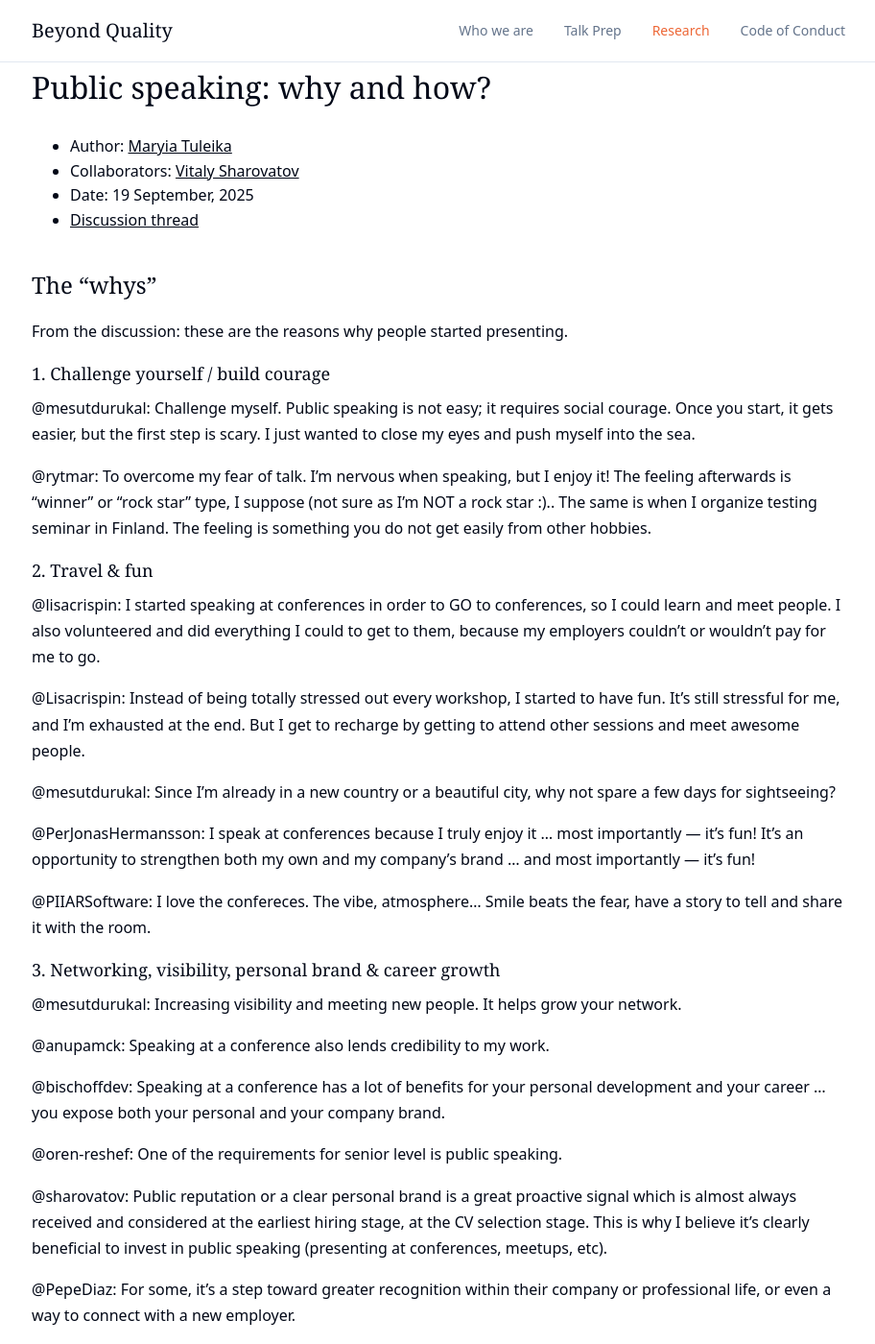
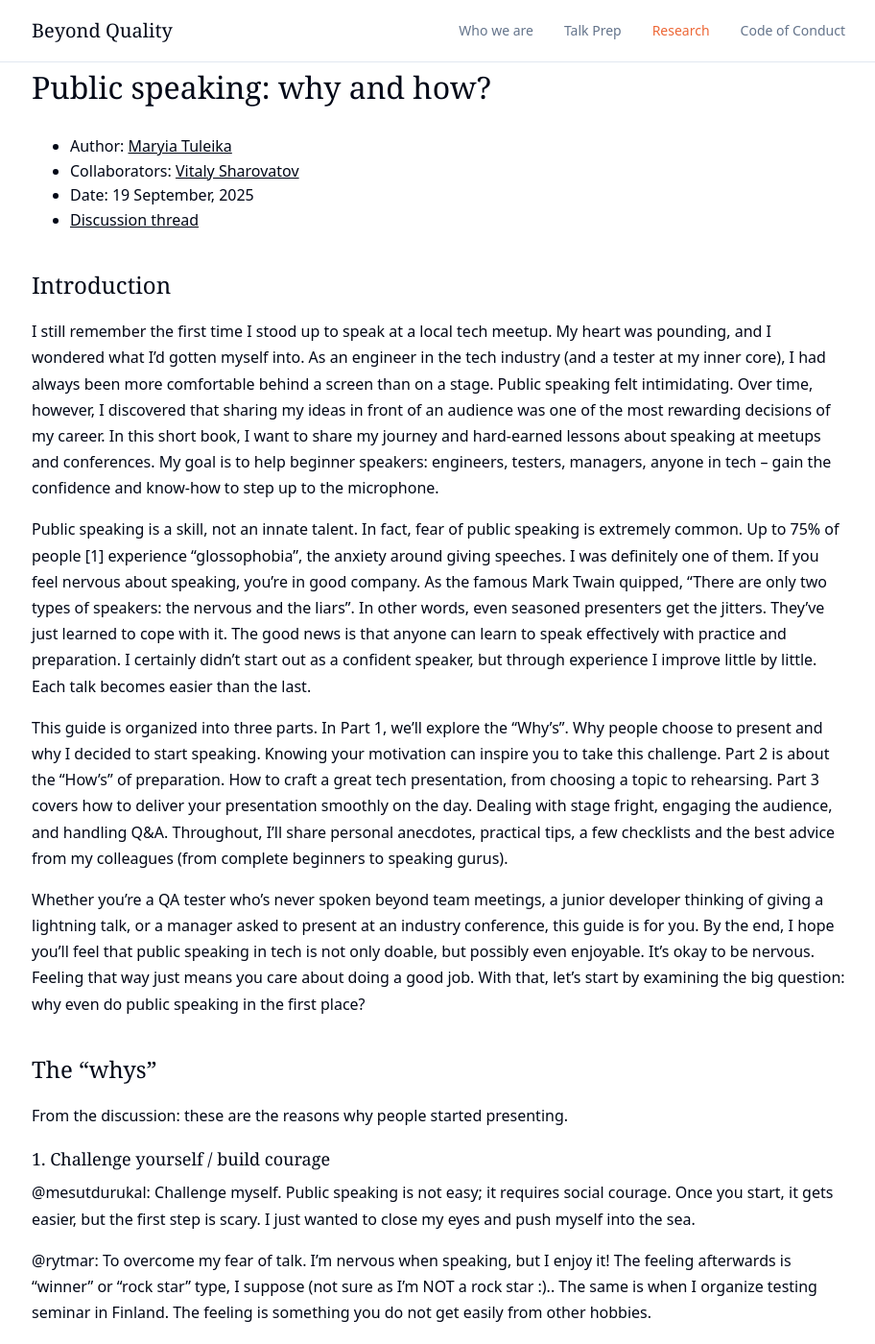
Before and after one commit to BeyondQuality/beyondquality, a Jekyll site: the page built from research/public_speaking.md, in a window 1280 px wide and 1400 px high. Shown: the whole window at 96% size, without its empty margins (183-1095 px from the left). Built offline with Jekyll 4.4.1, drawn with Linux system fonts in a browser that asks for light colours; our own code applies the rules of GitHub Pages for plain Markdown files; some of the changed text lies outside the part shown.

Commit message:
Add intro

```diff
--- a/research/public_speaking.md
+++ b/research/public_speaking.md
@@ -4,6 +4,16 @@
 - Collaborators: [Vitaly Sharovatov](https://www.linkedin.com/in/vsharovatov/)
 - Date: 19 September, 2025
 - [Discussion thread](https://github.com/BeyondQuality/beyondquality/discussions/11)
+
+## Introduction
+
+I still remember the first time I stood up to speak at a local tech meetup. My heart was pounding, and I wondered what I’d gotten myself into. As an engineer in the tech industry (and a tester at my inner core), I had always been more comfortable behind a screen than on a stage. Public speaking felt intimidating. Over time, however, I discovered that sharing my ideas in front of an audience was one of the most rewarding decisions of my career. In this short book, I want to share my journey and hard-earned lessons about speaking at meetups and conferences. My goal is to help beginner speakers: engineers, testers, managers, anyone in tech – gain the confidence and know-how to step up to the microphone.
+
+Public speaking is a skill, not an innate talent. In fact, fear of public speaking is extremely common.  Up to 75% of people [1] experience “glossophobia”, the anxiety around giving speeches. I was definitely one of them. If you feel nervous about speaking, you’re in good company. As the famous Mark Twain quipped, “There are only two types of speakers: the nervous and the liars”. In other words, even seasoned presenters get the jitters. They’ve just learned to cope with it. The good news is that anyone can learn to speak effectively with practice and preparation. I certainly didn’t start out as a confident speaker, but through experience I improve little by little. Each talk becomes easier than the last.
+
+This guide is organized into three parts. In Part 1, we’ll explore the "Why’s". Why people choose to present and why I decided to start speaking. Knowing your motivation can inspire you to take this challenge. Part 2 is about the "How’s" of preparation. How to craft a great tech presentation, from choosing a topic to rehearsing. Part 3 covers how to deliver your presentation smoothly on the day. Dealing with stage fright, engaging the audience, and handling Q&A. Throughout, I’ll share personal anecdotes, practical tips, a few checklists and the best advice from my colleagues (from complete beginners to speaking gurus).
+
+Whether you’re a QA tester who’s never spoken beyond team meetings, a junior developer thinking of giving a lightning talk, or a manager asked to present at an industry conference, this guide is for you. By the end, I hope you’ll feel that public speaking in tech is not only doable, but possibly even enjoyable. It’s okay to be nervous. Feeling that way just means you care about doing a good job. With that, let’s start by examining the big question: why even do public speaking in the first place?
 
 ## The "whys"
 
@@ -354,6 +364,7 @@ Rahul Verma: I start from the idea that this talk is going to fail... treat the
 
 ## Resources
 Discussion on GitHub where you can find original answers, ask your questions and connect with the author and collaborators: https://github.com/BeyondQuality/beyondquality/discussions/11
+[1] https://www.crossrivertherapy.com/public-speaking-statistics
 
 ### Articles
 https://www.softwaretester.blog/how-to-speak-at-conferences-the-procrastinators-approach
```
